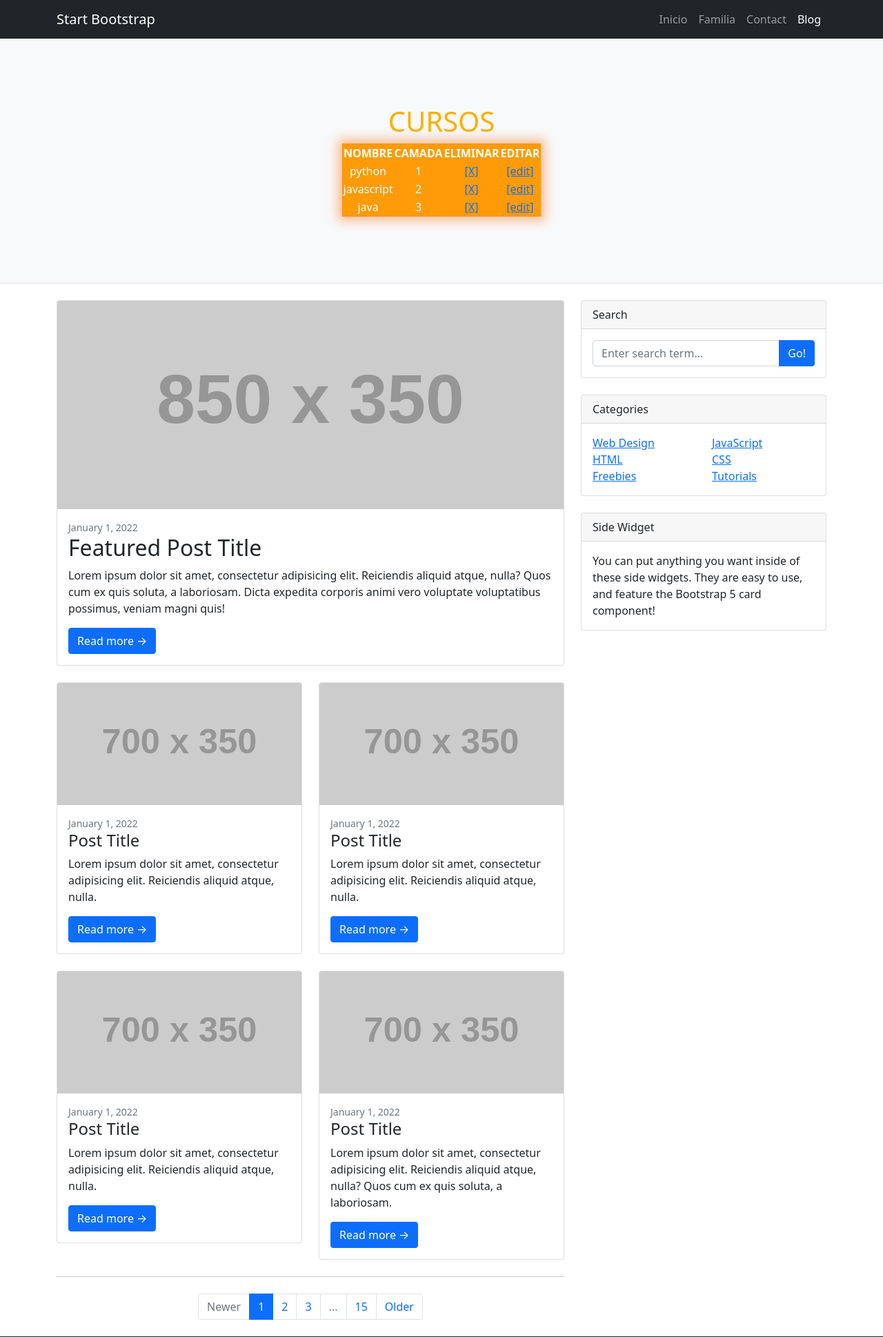
After one commit to zlatar7/Python, a Django app: page /AppCoder/curso/ in a window 1280 px wide. The commit adds this page. Shown: the top 1938 px of the page at 69% size. Run offline with Django 4.2, Linux system fonts and the light colour scheme; data comes from the database, SQL or seed files in the repository; both versions use the stored data as it was after the commit; grey boxes labelled with a size stand in for pictures from a placeholder-image service; some libraries are stand-ins or nearby versions.

Commit message:
Clase 22

```diff
--- a/Proyecto31095/AppCoder/forms.py
+++ b/Proyecto31095/AppCoder/forms.py
@@ -6,3 +6,9 @@ class CursoFormulario(forms.Form):
 
 class BusquedaCamadaFormulario(forms.Form):
     camada = forms.IntegerField()
+
+class ProfesoresFormulario(forms.Form):
+    nombre = forms.CharField(max_length=40)
+    apellido = forms.CharField(max_length=40)
+    email = forms.EmailField()
+    profesion = forms.CharField(max_length=40)
--- a/Proyecto31095/AppCoder/models.py
+++ b/Proyecto31095/AppCoder/models.py
@@ -4,6 +4,9 @@ class Curso(models.Model):
 
     nombre = models.CharField(max_length=40)
     camada = models.IntegerField()
+
+    def __str__(self) -> str:
+        return f"Curso: {self.nombre}, Camada: {self.camada}"
 
 
 class Estudiantes(models.Model):
--- a/Proyecto31095/AppCoder/urls.py
+++ b/Proyecto31095/AppCoder/urls.py
@@ -1,10 +1,14 @@
 from django.urls import path
+from django.views.generic import ListView
 
-from AppCoder.views import familia, inicio, curso_formulario, curso_busqueda
+from AppCoder.views import curso, inicio, curso_formulario, curso_busqueda, profesores, eliminar_curso, editar_curso
 
 urlpatterns = [
     path('', inicio, name=('AppCoderInicio')),
-    path('familia/', familia, name='AppCoderFamilia'),
+    path('curso/', curso, name='AppCoderCurso'),
     path('curso_formulario/', curso_formulario, name='AppCoderCursoFormulario'),
     path('busqueda_camada/', curso_busqueda, name='AppCoderBusquedaCamada'),
+    path('profesores_formulario/', profesores, name='AppCoderProfesores'),
+    path('eliminar_curso/<int:camada>', eliminar_curso, name='AppCoderEliminarCurso'),
+    path('editar_curso/<int:camada>', editar_curso, name='AppCoderEditarCurso'),
 ]
--- a/Proyecto31095/AppCoder/views.py
+++ b/Proyecto31095/AppCoder/views.py
@@ -1,24 +1,58 @@
 from django.shortcuts import render, redirect
-from datetime import datetime
+from django.contrib import messages
+import django
 
-from AppCoder.models import Familia, Curso
-from AppCoder.forms import CursoFormulario, BusquedaCamadaFormulario
+from AppCoder.models import Curso, Profesor
+from AppCoder.forms import CursoFormulario, BusquedaCamadaFormulario, ProfesoresFormulario
 
 def inicio(request):
     return render(request, 'index.html')
 
-def familia (request):
+def editar_curso(request, camada):
+    curso_editar = Curso.objects.get(camada=camada)
 
-    persona1 = Familia(nombre="Guido", apellido="Zlatar", edad=27, fecha=datetime.now())
-    persona2 = Familia(nombre="Guille", apellido="Zlatar", edad=33, fecha=datetime.now())
-    persona3 = Familia(nombre="Norma", apellido="Acevedo", edad=47, fecha=datetime.now())
-    persona1.save()
-    persona2.save()
-    persona3.save()
+    if request.method == 'POST':
+        mi_formulario = CursoFormulario(request.POST)
 
-    contexto= {'persona1': persona1,'persona2': persona2,'persona3': persona3,}
+        if mi_formulario.is_valid():
 
-    return render(request, 'AppCoder/familia.html', contexto)
+            data = mi_formulario.cleaned_data
+
+            curso_editar.nombre = data.get('nombre')
+            curso_editar.camada = data.get('camada')
+            try:
+                curso_editar.save()
+            except django.db.utils.IntegrityError:
+                messages.error(request, "la modificacion fallo por que la camada esta repedita")
+
+            return redirect('AppCoderCurso')
+
+    contexto = {
+        'form': CursoFormulario(
+            initial={
+                "nombre": curso_editar.nombre,
+                "camada": curso_editar.camada,
+            }
+        )
+    }
+
+    return render(request, 'AppCoder/curso_formulario.html', contexto)
+
+def eliminar_curso(request, camada):
+    curso_eliminar = Curso.objects.get(camada= camada)
+    curso_eliminar.delete()
+
+    messages.info(request ,f"El curso {curso_eliminar} fue eliminado")
+
+    return redirect('AppCoderCurso')
+
+def curso (request):
+
+    cursos = Curso.objects.all()
+
+    contexto= {'cursos': cursos}
+
+    return render(request, 'AppCoder/curso.html', contexto)
 
 def curso_formulario(request):
 
@@ -47,9 +81,27 @@ def curso_busqueda(request):
     camada = request.POST.get('camada')
 
     cursos = Curso.objects.filter(camada__icontains=camada)
-    """ __exact para usar el filtro de manera exacta """
+    """ '__exact' para usar el filtro de manera exacta """
     contexto = {
         'form': BusquedaCamadaFormulario(),
         'cursos': cursos
     }
     return render(request, 'AppCoder/busqueda_camada.html', contexto)
+
+def profesores(request):
+
+    if request.method == 'POST':
+        mi_formulario = ProfesoresFormulario()(request.POST)
+
+        if mi_formulario.is_valid():
+
+            data = mi_formulario.cleaned_data
+
+            curso1 = Profesor(nombre=data.get('nombre'), apellido=data.get('camada'), email=data.get('email'), profesion=data.get('profesion'))
+            curso1.save()
+
+            return redirect('AppCoderProfesores')
+
+    contexto = {'form': ProfesoresFormulario()}
+
+    return render(request, 'AppCoder/profesores_formulario.html', contexto)
--- /dev/null
+++ b/Proyecto31095/templates/AppCoder/curso.html
@@ -0,0 +1,30 @@
+{% extends 'index.html' %}
+
+{% block title %} CURSO {% endblock %}
+
+{% block inicio %}
+
+<h1 style="text-align: center; color:#ffae00">CURSOS</h1>
+<table style="background-color: #ffae0096; margin: auto; color: #ffffff; border: 1.5px solid #ff9100; box-shadow: 0px 0px 15px 6px #ff66006c;">
+    <thead style="background-color: #ff9900f1;">
+        <tr>
+            <th>NOMBRE</th>
+            <th>CAMADA</th>
+            <th>ELIMINAR</th>
+            <th>EDITAR</th>
+        </tr>
+    </thead>
+    <Tbody style="background-color: #ff9900f1;">
+        {% for curso in cursos %}
+        <tr>
+            <td>{{curso.nombre}}</td>
+            <td>{{curso.camada}}</td>
+            <td><a href="{% url 'AppCoderEliminarCurso' curso.camada %}">[X]</a></td>
+            <td><a href="{% url 'AppCoderEditarCurso' curso.camada %}">[edit]</a></td>
+        </tr>
+        {% endfor %}
+    </Tbody>
+</table>
+
+
+{% endblock %}
--- a/Proyecto31095/templates/index.html
+++ b/Proyecto31095/templates/index.html
@@ -18,6 +18,9 @@
         <header class="py-5 bg-light border-bottom mb-4">
             <div class="container">
                 <div class="text-center my-5">
+                    {% for message in messages %}
+                    <p>{{ message }}</p>
+                    {% endfor %}
                     {% block inicio %}
                     {% endblock %}
                 </div>
--- a/Proyecto31095/templates/sections/navBar.html
+++ b/Proyecto31095/templates/sections/navBar.html
@@ -5,7 +5,7 @@
         <div class="collapse navbar-collapse" id="navbarSupportedContent">
             <ul class="navbar-nav ms-auto mb-2 mb-lg-0">
                 <li class="nav-item"><a class="nav-link" href="{% url 'AppCoderInicio' %}">Inicio</a></li>
-                <li class="nav-item"><a class="nav-link" href="{% url 'AppCoderFamilia' %}">Familia</a></li>
+                <li class="nav-item"><a class="nav-link" href="{% url 'AppCoderCurso' %}">Familia</a></li>
                 <li class="nav-item"><a class="nav-link" href="#!">Contact</a></li>
                 <li class="nav-item"><a class="nav-link active" aria-current="page" href="#">Blog</a></li>
             </ul>
```
Also changed, not shown: Proyecto31095/templates/AppCoder/familia.html (deleted, +0 -39 lines), Proyecto31095/templates/AppCoder/profesores_formulario.html (added, +16 -0 lines), Proyecto31095/db.sqlite3.
